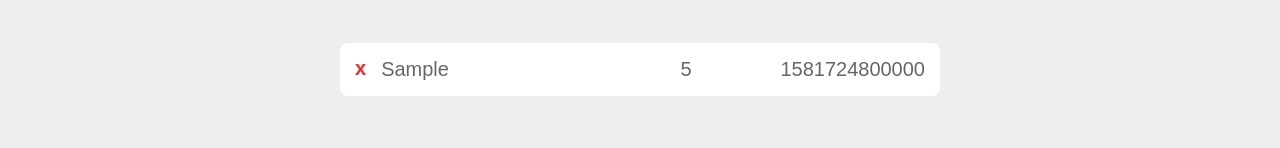
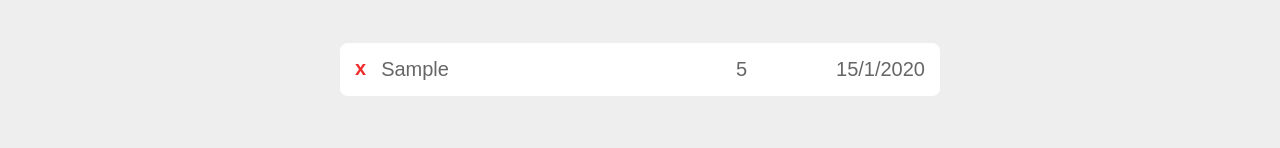
Before and after one commit to svetanguyen/vue-income, a Vue app: page / in a window 1280 px wide. Both pictures are taken after typing "Sample", "5", "2020-01-15" into the empty fields and a click on the input "SUBMIT". Shown: the part 135-283 px from the top of the page. Built offline with nearby package versions, Linux system fonts and the light colour scheme.

Commit message:
format the date

```diff
--- a/src/components/IncomeItem.vue
+++ b/src/components/IncomeItem.vue
@@ -3,7 +3,7 @@
       <div class="removeItem">x</div>
       <div class="desc">{{ income.desc }}</div>
       <div class="price">{{ income.value }}</div>
-      <div class="date">{{ income.date }}</div>
+      <div class="date">{{ formattedDate }}</div>
   </div>
 </template>
 
@@ -11,6 +11,17 @@
 export default {
     props: {
         income: Object
+    },
+    setup(props) {
+        let date = new Date(props.income.date);
+        let day = date.getDate();
+        let month = date.getMonth();
+        let year = date.getFullYear();
+
+        let formattedDate = day + '/' + month + '/' + year;
+        return {
+            formattedDate
+        }
     }
 }
 </script>
```
